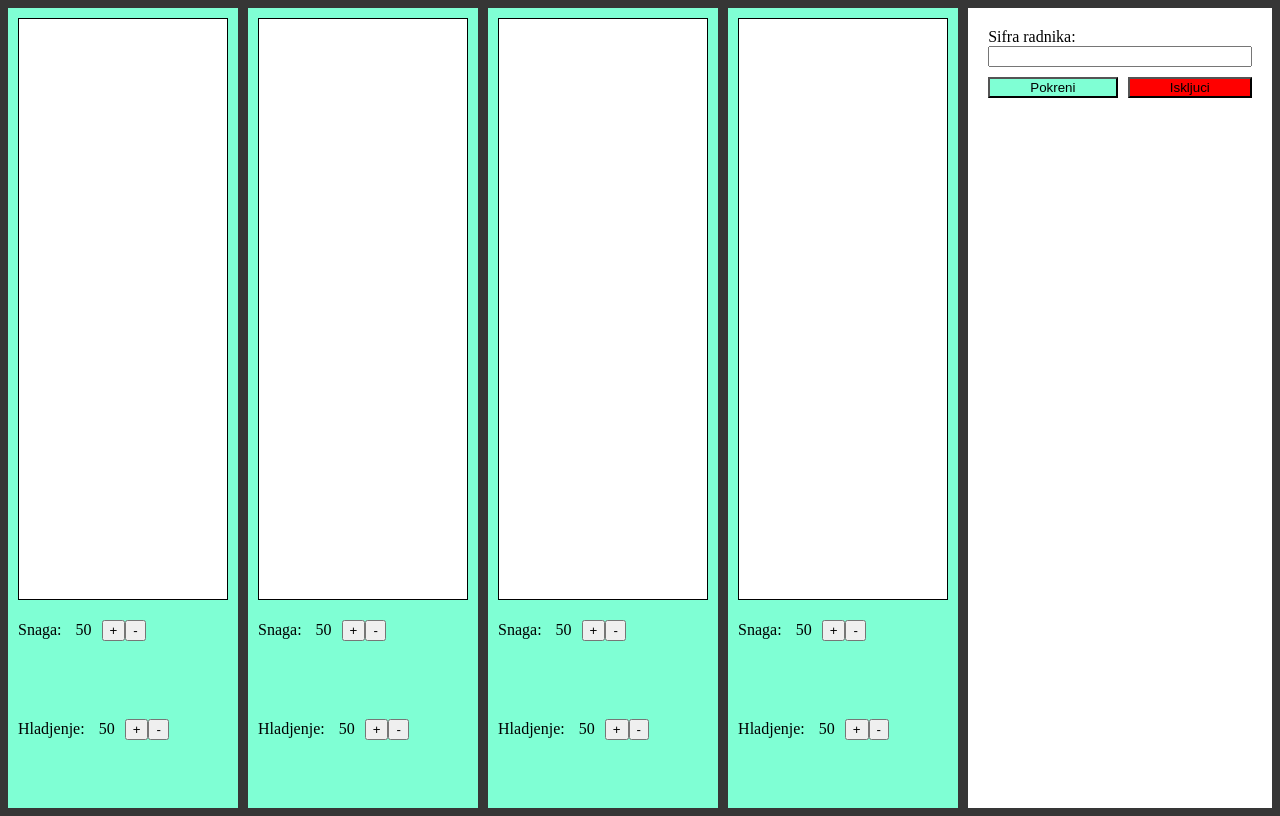
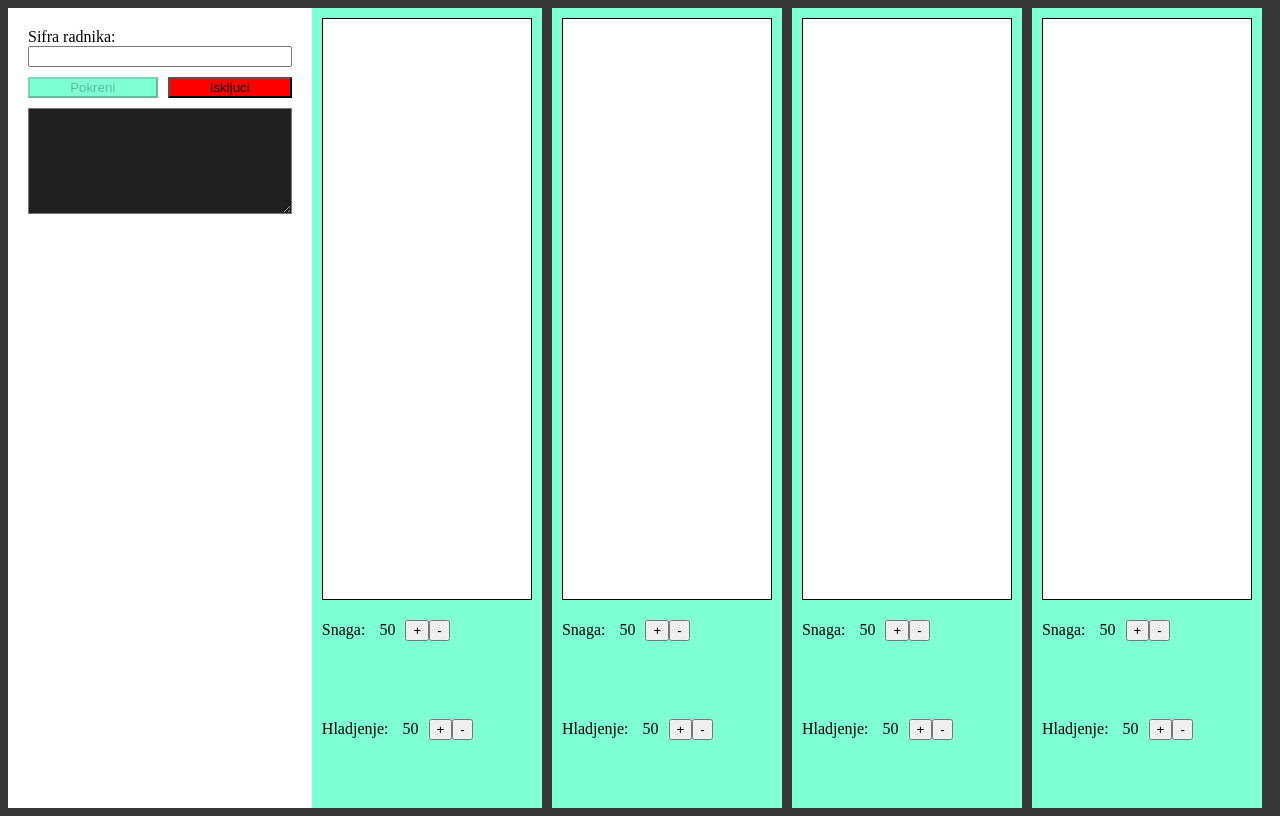
Before and after one commit to dimitrijek98/es6_plus, a website built with webpack: page index.html in a window 1280 px wide. Both pictures are taken after a click on the button "Pokreni". Built offline with nearby package versions, Linux system fonts and the light colour scheme; files whose address does not match are found by name.

Commit message:
Dodat json api, funkcije dugicima za start i stop i konzola

```diff
--- a/src/elektrana.js
+++ b/src/elektrana.js
@@ -4,8 +4,16 @@ export class Elektrana {
     constructor(naziv, roditelj){
         this.naziv = naziv;
         this.roditelj = roditelj
+
+        this.reactors = null;
+        this.konzola = null;
+
+
         this.InicijalizacijaReaktora();
-        this.Prikazi();
+
+        this.PrikaziKontrolu();
+        this.PrikaziReaktorPlaceholder();
+
 
     }
 
@@ -17,19 +25,81 @@ export class Elektrana {
         }
     }
 
-    Prikazi(){
-        this.PrikaziReaktore();
-        this.PrikaziKontroli();
+    PrikaziReaktorPlaceholder(){
+        this.reactors = document.createElement("div");
+        this.reactors.className = "reactors";
+        this.roditelj.appendChild(this.reactors);
+    }
+
+    PrikaziKontrolu(){
+        const side = document.createElement("div");
+        side.className = "side";
+        this.roditelj.appendChild(side);
+
+        const sifraLbl = document.createElement("label");
+        sifraLbl.innerHTML = "Sifra radnika: ";
+        side.appendChild(sifraLbl);
+
+        const sifraTxt = document.createElement("input");
+        sifraTxt.className = "sifraRadnika";
+        side.appendChild(sifraTxt);
+
+        const dugmici = document.createElement("div");
+        dugmici.className = "dugmici";
+        side.appendChild(dugmici);
+
+        const pokreni = document.createElement("button");
+        pokreni.innerHTML = "Pokreni";
+        pokreni.className = "pokreni";
+        pokreni.onclick = (ev) => this.pokreniElektranu(ev);
+        dugmici.appendChild(pokreni);
+
+
+        const iskljuci = document.createElement("button");
+        iskljuci.innerHTML = "Iskljuci";
+        iskljuci.disabled = true;
+        iskljuci.onclick = (ev) => this.iskljuciElektranu(ev);
+        iskljuci.className = "iskljuci";
+
+        dugmici.appendChild(iskljuci);
+
+        this.konzola = document.createElement("textarea");
+        this.konzola.className = "konzola";
+        side.appendChild(this.konzola);
+    }
+
+    pokreniElektranu(ev){
+        const teksPolje = document.querySelector(".sifraRadnika");
+        fetch(`http://localhost:3000/radnici/${teksPolje.value}`)
+        .then(radnik =>{
+            if(radnik.ok){
+               this.PrikaziReaktore();
+               ev.target.disabled = true;
+               const iskljuci = document.querySelector(".iskljuci");
+               iskljuci.disabled = false;
+               radnik.json().then(rez=>this.konzola.innerHTML += `Pokretanje od strane radnika ${rez.ime} ${rez.prezime} `+ "&#13;&#10");
+            }
+            else
+                this.konzola.innerHTML += `Doslo je do greske `+ "&#13;&#10";
+
+        })
+        .catch(err => console.log(err))
+    }
+
+    iskljuciElektranu(ev){
+        ev.target.disabled = true;
+        this.reactors.style.display = 'none';
+        this.PrikaziReaktorPlaceholder();
+        const pokreni = document.querySelector(".pokreni");
+        pokreni.disabled = false;
     }
 
     PrikaziReaktore(){
-        const reactors = document.createElement("div");
-        reactors.className = "reactors";
-        this.roditelj.appendChild(reactors);
+
         this.reaktori.map(reaktor => {
             let reaktCont = document.createElement("div");
             reaktCont.className = "reactor";
-            reactors.appendChild(reaktCont);
+            this.reactors.appendChild(reaktCont);
             this.PrikaziReaktor(reaktor,reaktCont);
         })
 
@@ -88,34 +158,8 @@ export class Elektrana {
         hladj.appendChild(hladjBtnMinus);
     }
 
-    PrikaziKontroli(){
-        const side = document.createElement("div");
-        side.className = "side";
-        this.roditelj.appendChild(side);
-
-        const sifraLbl = document.createElement("label");
-        sifraLbl.innerHTML = "Sifra radnika: ";
-        side.appendChild(sifraLbl);
-
-        const sifraTxt = document.createElement("input");
-        side.appendChild(sifraTxt);
-
-        const dugmici = document.createElement("div");
-        dugmici.className = "dugmici";
-        side.appendChild(dugmici);
-
-        const pokreni = document.createElement("button");
-        pokreni.innerHTML = "Pokreni";
-        pokreni.className = "pokreni";
-        dugmici.appendChild(pokreni);
 
 
-        const iskljuci = document.createElement("button");
-        iskljuci.innerHTML = "Iskljuci";
-        iskljuci.className = "iskljuci";
-
-        dugmici.appendChild(iskljuci);
-    }
 
 
 }
--- a/style.css
+++ b/style.css
@@ -13,6 +13,7 @@ body {
     flex-direction: column;
     padding: 20px;
     background-color: white;
+    float: right;
 
 }
 .reactors {
@@ -67,7 +68,18 @@ body {
 .iskljuci {
     background-color: red;
     flex-grow: 1;
-
     margin-left: 5px;
 
 }
+
+textarea{
+    height: 100px;
+}
+
+.konzola {
+    background-color: #202020;
+    color: green;
+    margin-top: 10px;
+
+
+}
```
Also changed, not shown: radnici.json (added, +29 -0 lines), dist/bundle.js.
